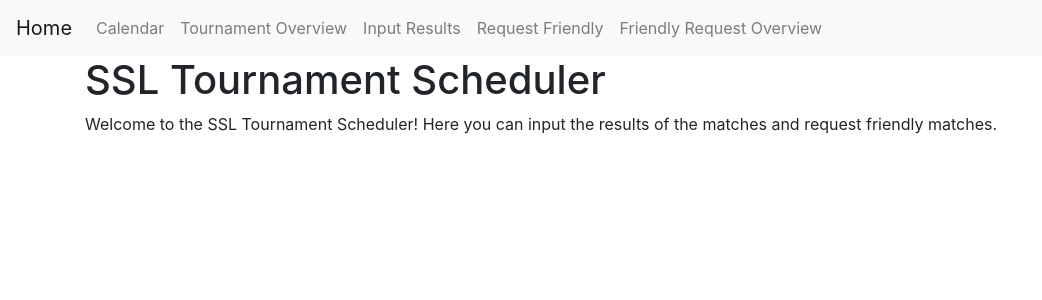
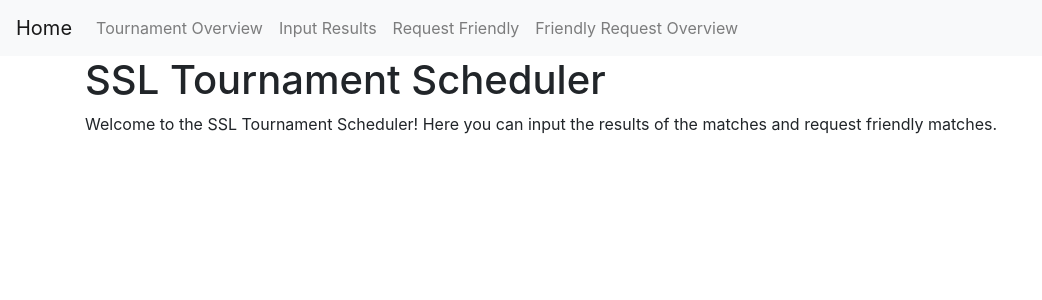
Before and after one commit to selinazwerver/ssl-scheduling-webAPI-2021, a Flask app: page / in a window 1280 px wide. Shown: the top 300 px of the page, without its empty margins (0-1042 px from the left). Run offline with Flask 2, Linux system fonts and the light colour scheme; parts of the project's set-up code (start-up, migrations or seed data) failed here and were passed over; some libraries are stand-ins or nearby versions.

Commit message:
removed calendar from website - not needed

```diff
--- a/main.py
+++ b/main.py
@@ -138,9 +138,4 @@ def request_friendly():
 
     return render_template('request_friendly.html')
 
-@app.route('/calendar', methods=['GET'])
-def calendar():
-    return render_template('calendar.html')
-
-
 app.run()
--- a/templates/base.html
+++ b/templates/base.html
@@ -25,9 +25,6 @@
         </button>
         <div class="collapse navbar-collapse" id="navbarNav">
             <ul class="navbar-nav">
-                <li class="nav-item">
-                    <a class="nav-link" href="{{url_for('calendar')}}">Calendar</a>
-                </li>
                 <li class="nav-item">
                     <a class="nav-link" href="{{url_for('tournament')}}">Tournament Overview</a>
                 </li>
--- a/templates/calendar.html
+++ /dev/null
@@ -1,6 +0,0 @@
-{% extends 'base.html' %}
-
-{% block content %}
-<h1>{% block title %} Google Calendar {% endblock %}</h1>
-<iframe src="https://calendar.google.com/calendar/embed?height=500&amp;wkst=2&amp;bgcolor=%23ffffff&amp;ctz=Atlantic%2FReykjavik&amp;src=Y182am5qZzdlajE5cnRzMDJxM21mOGdjYjJsb0Bncm91cC5jYWxlbmRhci5nb29nbGUuY29t&amp;src=Y191MTVobjkxdWJsMzhodW9qZTFoNW83bHFwMEBncm91cC5jYWxlbmRhci5nb29nbGUuY29t&amp;color=%23B39DDB&amp;color=%233F51B5&amp;showTabs=1&amp;mode=WEEK" style="border:solid 1px #777" width="1100" height="500" frameborder="0" scrolling="no"></iframe>
-{% endblock %}
```
